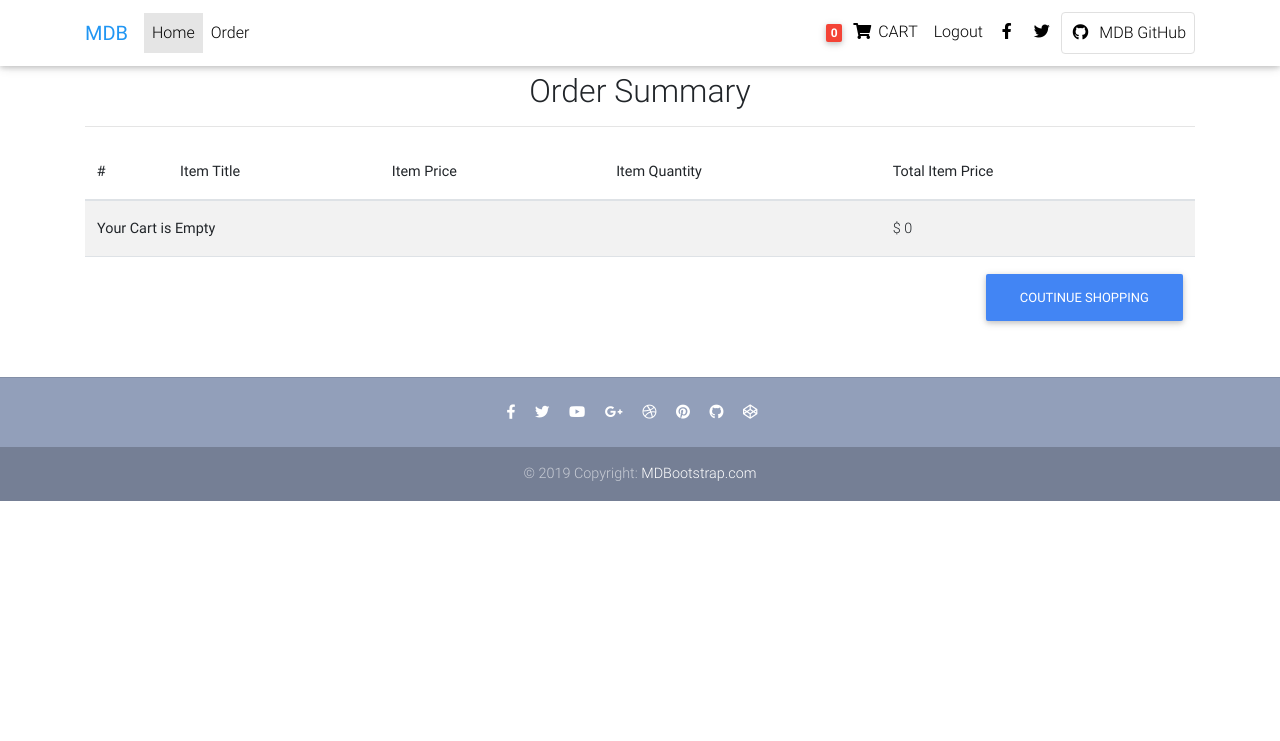
After one commit to kebronDaniel/ProjectE_Laundry, a Django app: page /order-summary/ in a window 1280 px wide. The commit adds this page. Shown: the top 741 px of the page. Run offline with Django 3.2, Linux system fonts and the light colour scheme; a user stored in the database is signed in; data comes from the database, SQL or seed files in the repository; both versions use the stored data as it was after the commit; tables that the repository leaves empty hold one stand-in row (values such as "Sample post"); some libraries are stand-ins or nearby versions.

Commit message:
Order summary page created with the ability to add and subtract and also remove items from the cart

```diff
--- a/laundry/models.py
+++ b/laundry/models.py
@@ -47,6 +47,9 @@ class OrderItem(models.Model):
     user = models.ForeignKey(settings.AUTH_USER_MODEL, on_delete=models.CASCADE)
     ordered = models.BooleanField(default=False)
 
+    def get_total_item_price(self):
+        return self.quantity * self.item.price
+
     def __str__(self):
         return f"{self.quantity} of {self.item.title}"
 
@@ -58,5 +61,11 @@ class Order(models.Model):
     ordered_date = models.DateTimeField()
     ordered = models.BooleanField(default=False)
 
+    def get_total(self):
+        total = 0
+        for order_item in self.items.all():
+            total += order_item.get_total_item_price()
+        return total
+
     def __str__(self):
         return self.user.username
--- a/laundry/urls.py
+++ b/laundry/urls.py
@@ -1,5 +1,5 @@
 from django.urls import path,include
-from .views import checkout,HomeView,ItemDetailView,add_to_cart,remove_from_cart
+from .views import checkout,HomeView,ItemDetailView,add_to_cart,remove_from_cart,OrderSummaryView,remove_single_item_from_cart
 
 
 urlpatterns = [
@@ -8,4 +8,6 @@ urlpatterns = [
     path('checkout/', checkout, name = 'checkout'),
     path('add-to-cart/<slug>/',add_to_cart, name = "add-to-cart"),
     path('remove-from-cart/<slug>/',remove_from_cart, name = "remove-from-cart"),
+    path('remove-item-from-cart/<slug>/',remove_single_item_from_cart, name = "remove-single-item-from-cart"),
+    path('order-summary/', OrderSummaryView.as_view(), name='order-summary-view'),
 ]
--- a/laundry/views.py
+++ b/laundry/views.py
@@ -1,10 +1,14 @@
 from django.contrib import messages
 from django.shortcuts import render, get_object_or_404
 from .models import Item,Order,OrderItem
-from django.views.generic import ListView,DetailView
+from django.views.generic import ListView,DetailView,View
 from django.shortcuts import redirect
 from django.utils import timezone
+from django.core.exceptions import ObjectDoesNotExist
+from django.contrib.auth.decorators import login_required
+from django.contrib.auth.mixins import LoginRequiredMixin
 
+@login_required
 def checkout(request):
     context = {
         "items": Item.objects.all()
@@ -20,6 +24,7 @@ class ItemDetailView(DetailView):
     model = Item
     template_name = "product-page.html"
 
+@login_required
 def add_to_cart(request,slug):
 
     item = get_object_or_404(Item, slug=slug)
@@ -33,18 +38,19 @@ def add_to_cart(request,slug):
             order_item.quantity +=1
             order_item.save()
             messages.info(request,"Item qunatity is updated!")
-            return redirect("item", slug=slug)
+            return redirect("order-summary-view")
         else:
             order.items.add(order_item)
             messages.info(request,"This Item was added to the cart")
-            return redirect("item", slug=slug)
+            return redirect("order-summary-view")
     else:
         ordered_date = timezone.now()
         order = Order.objects.create(user = request.user, ordered_date = ordered_date)
         order.items.add(order_item)
         messages.info(request, "This New Item was added to the cart")
-        return redirect("item", slug=slug)
+        return redirect("order-summary-view")
 
+@login_required
 def remove_from_cart(request, slug):
     item = get_object_or_404(Item, slug=slug)
     order_qs = Order.objects.filter(user=request.user, ordered=False)
@@ -56,7 +62,7 @@ def remove_from_cart(request, slug):
             order_item = OrderItem.objects.filter(item = item, user= request.user, ordered = False)[0]
             order.items.remove(order_item)
             messages.info(request,"This Item was removed from your cart")
-            return redirect("item", slug=slug)
+            return redirect("order-summary-view")
         else:
             messages.info(request,"This item was not in your cart")
             return redirect("item", slug=slug)
@@ -66,3 +72,44 @@ def remove_from_cart(request, slug):
         return redirect("item", slug=slug)
 
     return redirect("item", slug=slug)
+
+@login_required
+def remove_single_item_from_cart(request, slug):
+    item = get_object_or_404(Item, slug=slug)
+    order_qs = Order.objects.filter(user=request.user, ordered=False)
+
+    if order_qs.exists():
+        order = order_qs[0]
+
+        if order.items.filter(item__slug = item.slug).exists():
+            order_item = OrderItem.objects.filter(item = item, user= request.user, ordered = False)[0]
+            if order_item.quantity > 1:
+                order_item.quantity -= 1
+                order_item.save()
+            else:
+                order.items.remove(order_item)
+            messages.info(request,"This Item Quantity is Updated.")
+            return redirect("order-summary-view")
+        else:
+            messages.info(request,"This item was not in your cart")
+            return redirect("item", slug=slug)
+
+    else:
+        messages.info(request,"You don't have an active order")
+        return redirect("item", slug=slug)
+
+    return redirect("item", slug=slug)
+
+
+
+class OrderSummaryView(LoginRequiredMixin,View):
+    def get(self, *args ,**kwargs):
+        try:
+            order = Order.objects.get(user = self.request.user, ordered = False)
+            context = {
+                'object': order
+            }
+            return render(self.request,'order_summary.html',context)
+        except ObjectDoesNotExist:
+            messages.error(self.request,"You don't have an active order")
+            return redirect('/')
--- a/templates/base.html
+++ b/templates/base.html
@@ -61,7 +61,7 @@
         <ul class="navbar-nav nav-flex-icons">
           {% if request.user.is_authenticated %}
               <li class="nav-item">
-                <a class="nav-link waves-effect">
+                <a href="{% url 'order-summary-view' %}" class="nav-link waves-effect">
                   <span class="badge red z-depth-1 mr-1"> {{ request.user|cart_item_count }}</span>
                   <i class="fas fa-shopping-cart"></i>
                   <span class="clearfix d-none d-sm-inline-block"> CART </span>
--- /dev/null
+++ b/templates/order_summary.html
@@ -0,0 +1,55 @@
+{% extends "base.html" %}
+{% block content %}
+
+<main>
+<div class="container">
+<div class="table-responsive">
+<h2 class="text-center">Order Summary</h2>
+    <hr>
+<table class="table table-striped text-nowrap">
+  <thead>
+    <tr>
+      <th scope="col">#</th>
+      <th scope="col">Item Title</th>
+      <th scope="col">Item Price</th>
+      <th scope="col">Item Quantity</th>
+       <th scope="col">Total Item Price</th>
+    </tr>
+  </thead>
+  <tbody>
+  {% for order_item in object.items.all %}
+        <tr>
+          <th scope="row">{{ forloop.counter }}</th>
+          <td>{{ order_item.item.title }}</td>
+          <td>{{ order_item.item.price }}</td>
+          <td><a href="{% url 'remove-single-item-from-cart' order_item.item.slug %}"><i class="fa fa-minus mr-2 "></i></a>{{ order_item.quantity }}<a href="{% url 'add-to-cart' order_item.item.slug %}"><i class="fa fa-plus ml-2"></i></a></td>
+          <td>${{ order_item.get_total_item_price }}</td>
+          <td><a style="color: red;" href="{% url 'remove-from-cart' order_item.item.slug %}"><i class="fas fa-trash"></i></a></td>
+        </tr>
+      {% empty %}
+      <tr>
+      <td colspan="4"><b>Your Cart is Empty</b></td>
+      <td>$ {{ object.get_total}}</td>
+      </tr>
+      <tr>
+        <td colspan="5"><b><a class="btn btn-primary float-right" href="{% url 'item-list' %}">Coutinue Shopping</a></b></td>
+      </tr>
+  {% endfor %}
+  {% if object.get_total %}
+  <tr>
+      <td colspan="4"><b>Order Total</b></td>
+      <td>$ {{ object.get_total}}</td>
+  </tr>
+  <tr>
+      <td colspan="5"><b>
+          <a class="btn btn-warning float-right ml-2" href="{% url 'checkout' %}">Proceed to Checkout</a>
+          <a class="btn btn-primary float-right" href="{% url 'item-list' %}">Coutinue Shopping</a>
+      </b></td>
+  </tr>
+  {% endif %}
+  </tbody>
+</table>
+</div>
+</div>
+</main>
+{% endblock content %}
```
Also changed, not shown: db.sqlite3, laundry/migrations/0006_auto_20201220_1653.py (added), laundry/migrations/0007_auto_20201220_1654.py (added).
